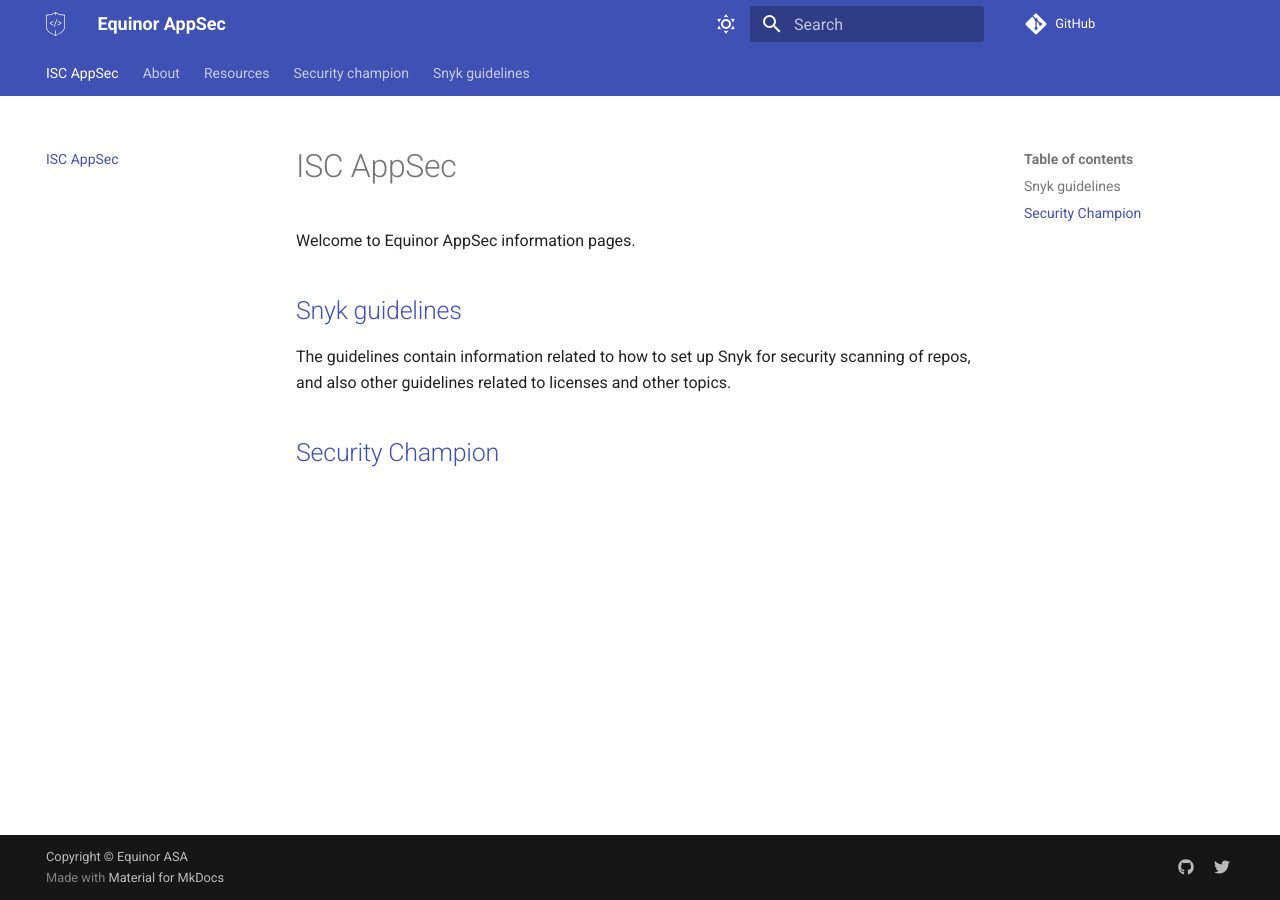
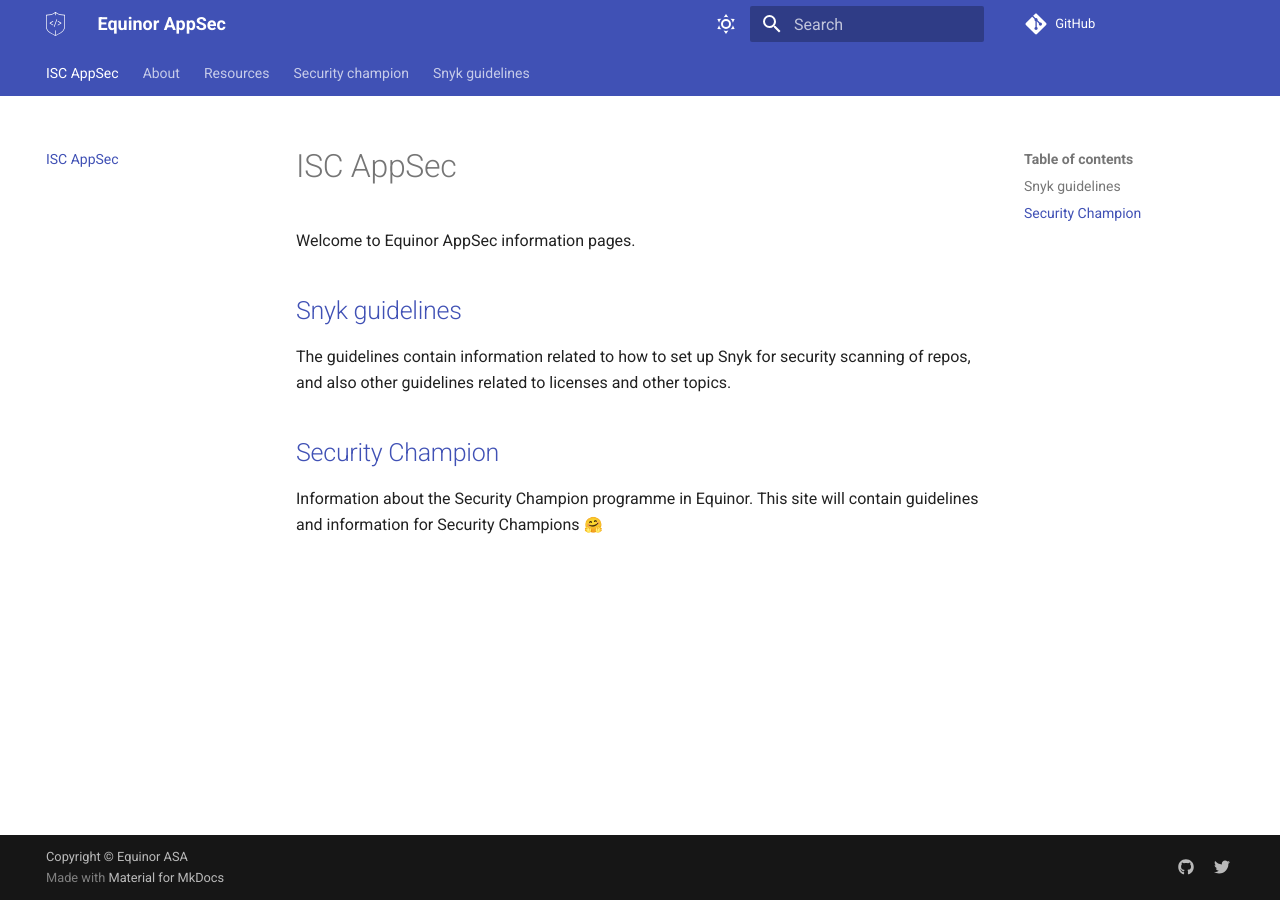
Before and after one commit to equinor/appsec, an MkDocs documentation site: the page built from docs/index.md, in a window 1280 px wide. Built offline with MkDocs 1.6.1 and Material for MkDocs 9.7.7, drawn with Linux system fonts in a browser that asks for light colours; emoji names are drawn with the system emoji font; some web fonts are replaced; comment, search, counter and statistics services are not loaded.

Commit message:
Move guidelines to separate folder

```diff
--- a/assets/main.scss
+++ /dev/null
@@ -1,21 +0,0 @@
----
----
-
-@import "minima";
-@import 'https://eds-static.equinor.com/font/equinor-font.css';
-
-$mossgreen: #007079;
-
-.site-title::before {
-	content: url( https://eds-static.equinor.com/logo/equinor-logo-primary.svg#red);
-	display: inline-block;
-	position: relative;
-	width: 3rem;
-	height: 1rem;
-	padding: 0.5rem;
-}
-
-body, a, a:visited {
-	font-family: 'Equinor';
-	color: $mossgreen;
-}
--- a/docs/index.md
+++ b/docs/index.md
@@ -2,8 +2,10 @@
 
 Welcome to Equinor AppSec information pages.
 
-## [Snyk guidelines](snyk-guidelines/snyk_getting_started)
+## [Snyk guidelines](snyk-guidelines/snyk_getting_started.md)
 The guidelines contain information related to how to set up Snyk for security
 scanning of repos, and also other guidelines related to licenses and other topics.
 
-## [Security Champion](security-champion/security-champion.md)
+## [Security Champion](security-champion/index.md)
+Information about the Security Champion programme in Equinor. This site will
+contain guidelines and information for Security Champions :hugging:
```
Also changed, not shown: docs/security-champion/index.md (+1 -4 lines), assets/favicon.ico (deleted), docs/resources/guidelines/guideline_api_security.md (renamed from docs/resources/guideline_api_security.md), docs/resources/guidelines/guideline_azure.md (renamed from docs/resources/guideline_azure.md), docs/resources/guidelines/guideline_containers.md (renamed from docs/resources/guideline_containers.md), docs/resources/guidelines/guideline_error_and_logging.md (renamed from docs/resources/guideline_error_and_logging.md), docs/resources/guidelines/guideline_secure_coding.md (renamed from docs/resources/guideline_secure_coding.md), docs/snyk-guidelines/1-gh-integration.md (renamed from docs/snyk-guidelines/gh-integration.md), docs/snyk-guidelines/2-snyk_tagging_projects.md (renamed from docs/snyk-guidelines/snyk_tagging_projects.md).
